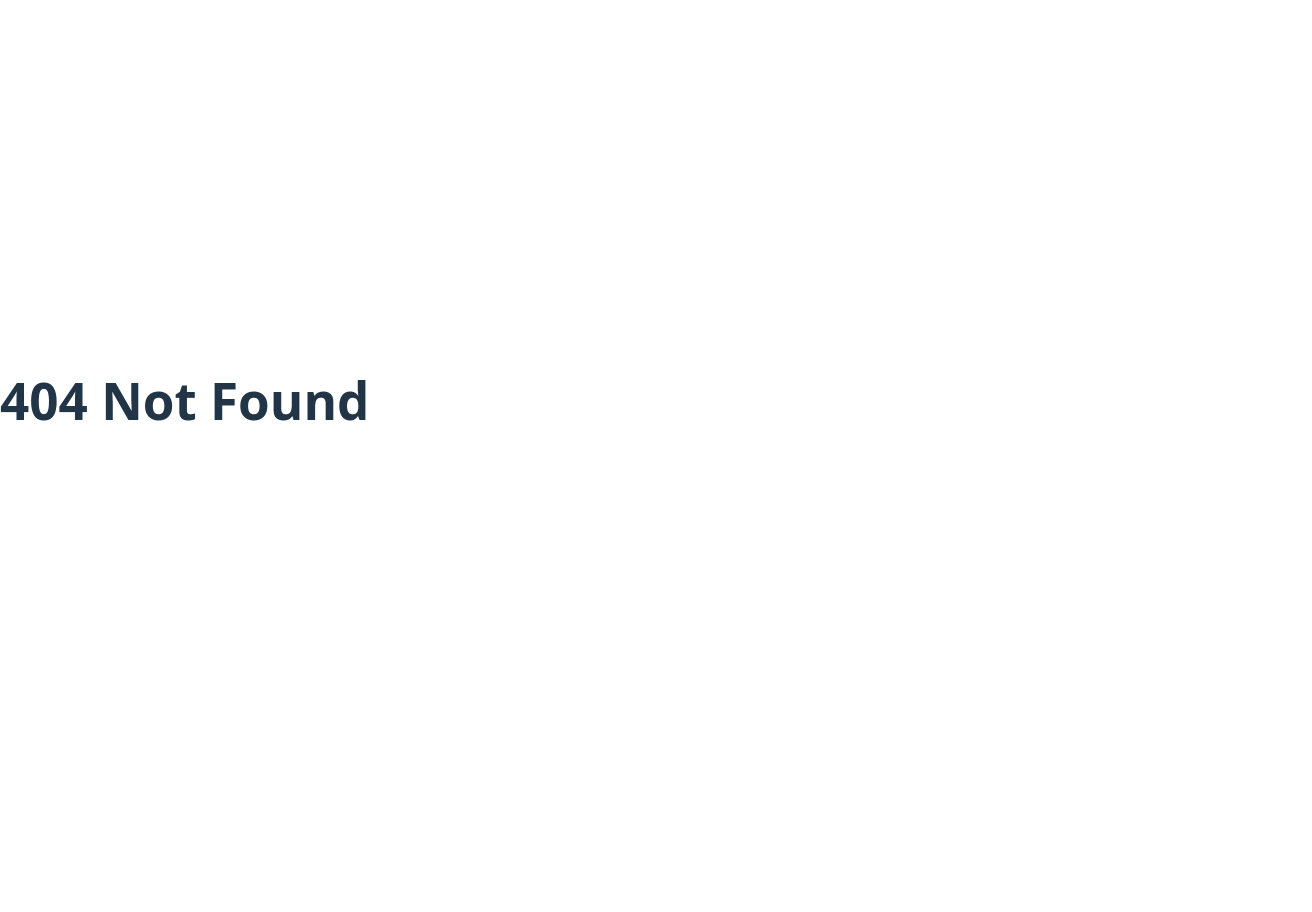
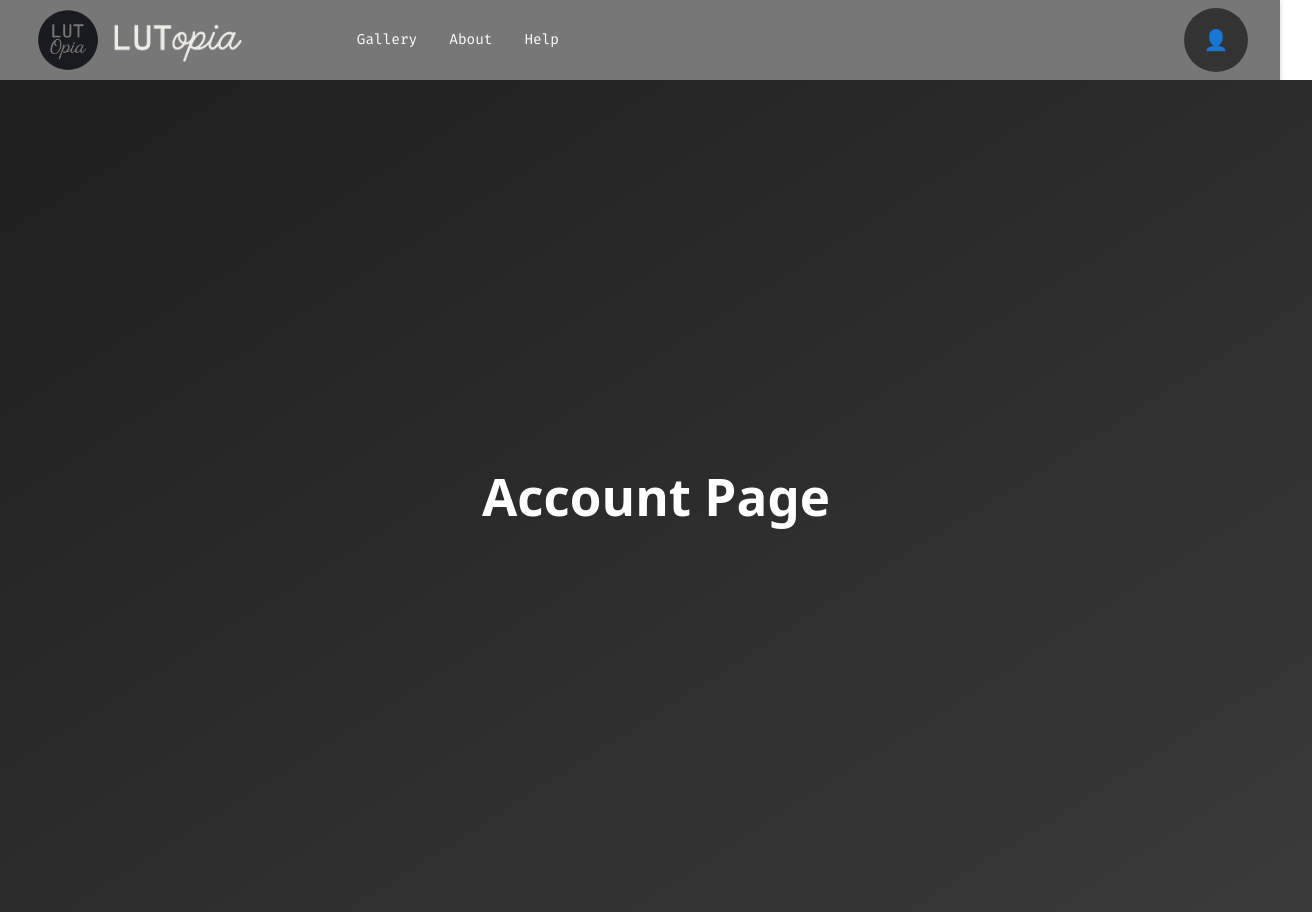
Before and after one commit to CalebH002/lutopia, a React (Vite) app in the folder color-grading-app/: page /#/account in a window 1280 px wide. Before the commit this address led to /#/404. Shown: the whole page, 1312 px wide, since content can reach past the window. Before the commit the page ends 800 px from the top, so only its background shows below. Built offline with nearby package versions, Linux system fonts and the light colour scheme.

Commit message:
completed navigations loops

```diff
--- a/color-grading-app/src/App.tsx
+++ b/color-grading-app/src/App.tsx
@@ -7,12 +7,14 @@ import AboutPage from './pages/AboutPage';
 import NotFoundPage from './pages/NotFoundPage';
 import GalleryPage from './pages/GalleryPage';
 import HelpPage from './pages/HelpPage';
+import AccountPage from './pages/AccountPage';
 
 const App: React.FC = () => {
   return (
     <Router>
       <Routes>
         <Route path="/" element={<HomePage />} />
+        <Route path="/account" element={<AccountPage />} />
         <Route path="/gallery" element={<GalleryPage />} />
         <Route path= "/help" element={<HelpPage />} />
         <Route path="/editor" element={<EditorPage />} />
--- a/color-grading-app/src/Components/Header/Header.tsx
+++ b/color-grading-app/src/Components/Header/Header.tsx
@@ -20,7 +20,7 @@ const Header: React.FC = () => {
       </div>
       <div className="header-right">
         {/* Placeholder for user profile icon */}
-        <div className="user-icon-placeholder">👤</div>
+        <div className="user-icon-placeholder" onClick={()=> navigate('/account')}>👤</div>
       </div>
     </header>
   );
--- /dev/null
+++ b/color-grading-app/src/pages/AccountPage.css
@@ -0,0 +1,12 @@
+.account-container {
+    min-height: 100vh;
+    min-width: 100vw;;
+    display: flex;
+    flex-direction: column;
+    justify-content: center;
+    align-items: center;
+    background: linear-gradient(to bottom right, #1e1e1e, #3a3a3a);
+    color: white;
+    padding: 1rem;
+    text-align: center;
+  }
--- /dev/null
+++ b/color-grading-app/src/pages/AccountPage.tsx
@@ -0,0 +1,16 @@
+import React from 'react';
+import Header from '../Components/Header/Header';
+import "./AccountPage.css"
+
+const AccountPage: React.FC = () => {
+  return (
+    <>
+    <Header />
+      <div className="account-container">
+        <h1>Account Page</h1>
+      </div>
+    </>
+  );
+};
+
+export default AccountPage;
--- /dev/null
+++ b/color-grading-app/src/pages/NotFoundPage.css
@@ -0,0 +1,12 @@
+.notfound-container {
+    min-height: 100vh;
+    min-width: 100vw;;
+    display: flex;
+    flex-direction: column;
+    justify-content: center;
+    align-items: center;
+    background: linear-gradient(to bottom right, #1e1e1e, #3a3a3a);
+    color: white;
+    padding: 1rem;
+    text-align: center;
+  }
--- a/color-grading-app/src/pages/NotFoundPage.tsx
+++ b/color-grading-app/src/pages/NotFoundPage.tsx
@@ -1,8 +1,16 @@
-// Example: HomePage.tsx
 import React from 'react';
+import Header from '../Components/Header/Header';
+import "./NotFoundPage.css"
 
 const NotFoundPage: React.FC = () => {
-  return <h1>404 Not Found</h1>;
+  return (
+    <>
+    <Header />
+      <div className="notfound-container">
+        <h1>Oops... Page was not found</h1>
+      </div>
+    </>
+  );
 };
 
 export default NotFoundPage;
```
